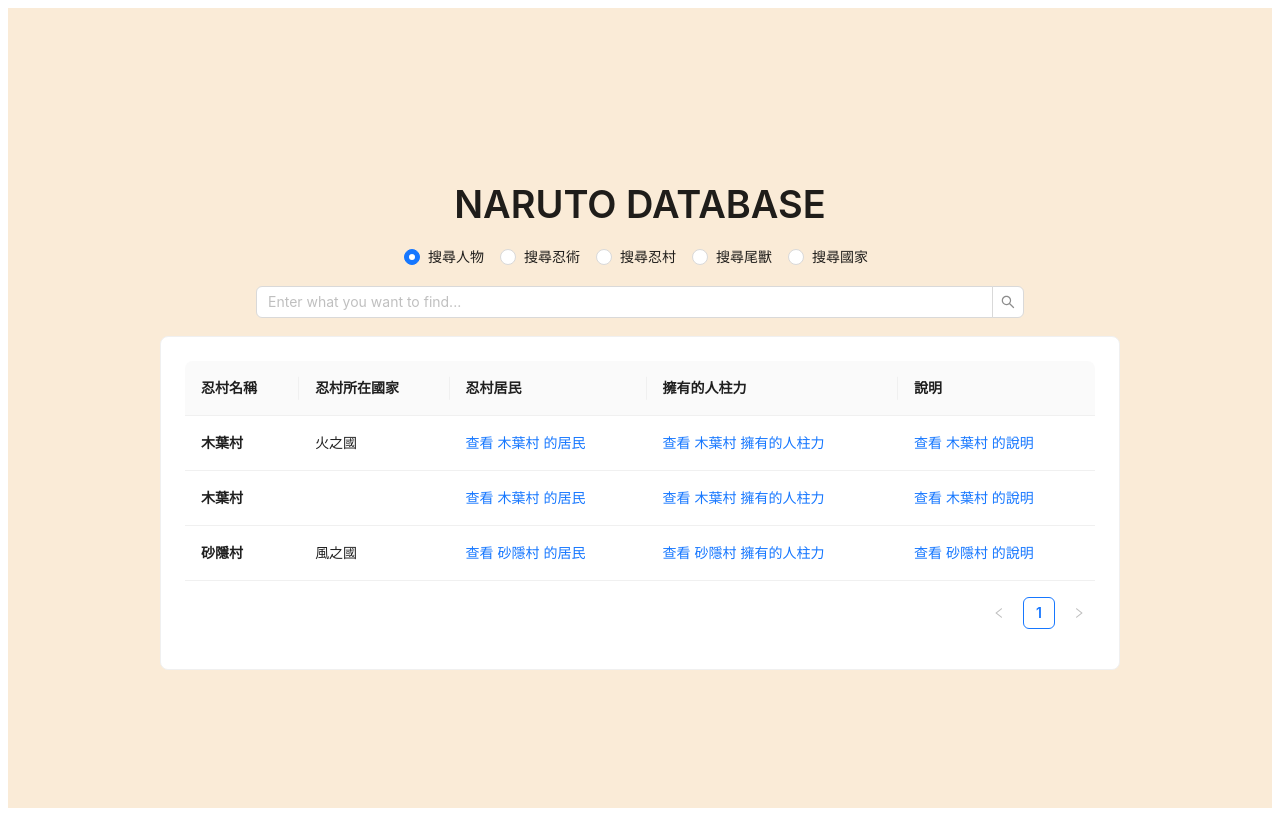
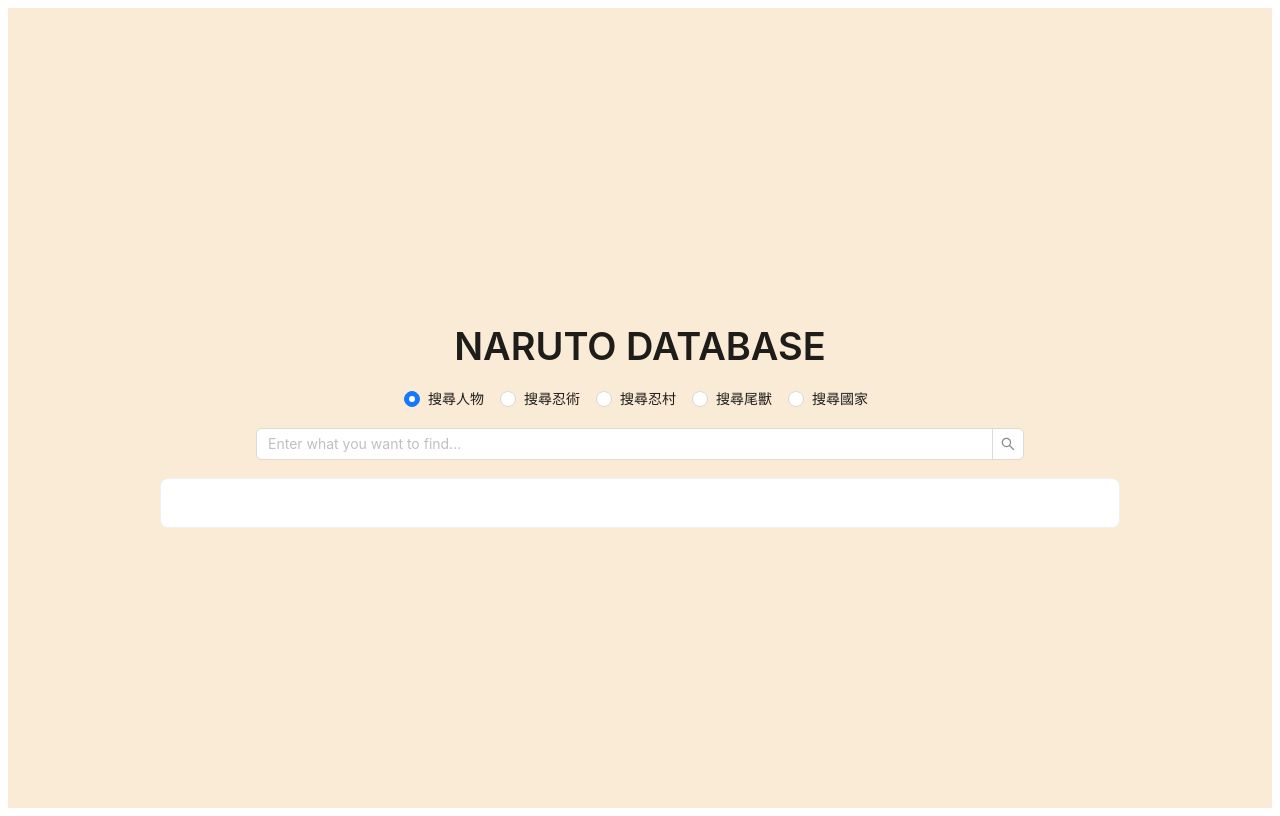
Before and after one commit to laoshuu/Naruto-Database, a React (Create React App) app in the folder frontend/: page / in a window 1280 px wide. Built offline with nearby package versions, Linux system fonts and the light colour scheme.

Commit message:
some update error

```diff
--- a/frontend/src/Containers/MainPage.js
+++ b/frontend/src/Containers/MainPage.js
@@ -44,8 +44,6 @@
     const navigate = useNavigate()
     const { character, jitsu, tail_monster, village, country, fetchData } = useChat()
 
-    const bodyRef = useRef(null);
-
     const [form] = Form.useForm()
 
     const [queryType, setQueryType] = useState('character');
@@ -91,7 +89,7 @@
                 {/* <CharacterBox character={character} /> */}
                 {/* <JitsuTable jitsu={jitsu}/> */}
                 {/* <TailMonsterBox tail_monster={tail_monster} /> */}
-                <VillageTable village={village} />
+                {/* <VillageTable village={village}/> */}
                 {/* <CountryTable country={country}/> */}
             </Card>
         </CardWrapper >
```
